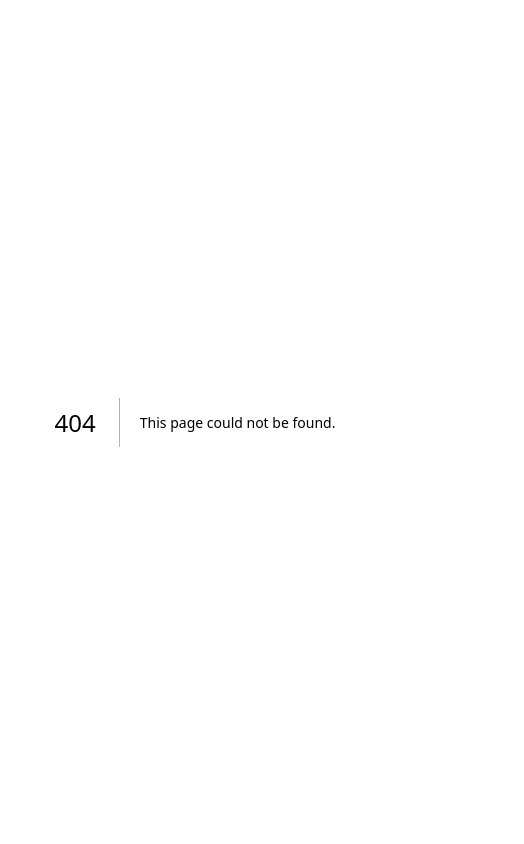
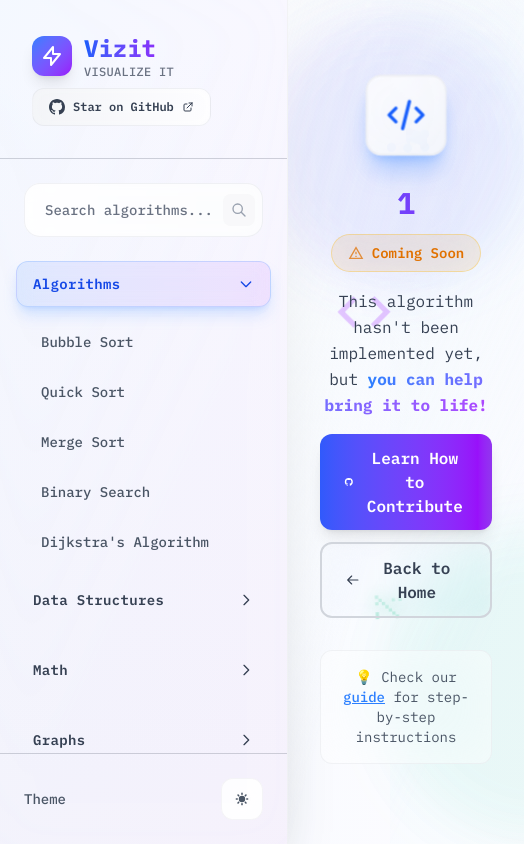
Before and after one commit to masabinhok/vizit, a Next.js app: page /algorithm/1 in a window 390 px wide. Before the commit this address had no page. Shown: the whole page, 524 px wide, since content can reach past the window. Built offline with nearby package versions, Linux system fonts and the light colour scheme.

Commit message:
feat: Add Algorithm Not Implemented page with animations and responsive design

```diff
--- /dev/null
+++ b/app/algorithm/[id]/page.tsx
@@ -0,0 +1,160 @@
+'use client';
+
+import { useParams, useRouter } from 'next/navigation';
+import { useTheme } from '../../../contexts/ThemeContext';
+import { ALGORITHM_NAME_MAP } from '../../../constants/algorithms';
+
+export default function AlgorithmNotImplementedPage() {
+  const params = useParams();
+  const router = useRouter();
+  const algorithmId = params.id as string;
+  const { resolvedTheme } = useTheme();
+  const isDarkMode = resolvedTheme === 'dark';
+
+  const algorithmName = ALGORITHM_NAME_MAP[algorithmId] || algorithmId.split('-').map(word =>
+    word.charAt(0).toUpperCase() + word.slice(1)
+  ).join(' ');
+
+  return (
+    <div className={`flex flex-col h-screen ${isDarkMode ? 'bg-gradient-to-br from-slate-900 via-slate-800 to-slate-900' : 'bg-gradient-to-br from-slate-50 via-blue-50/30 to-purple-50/30'} transition-all duration-500 relative overflow-hidden`}>
+      {/* Ambient background elements */}
+      <div className="absolute inset-0 overflow-hidden pointer-events-none">
+        <div className="absolute top-0 -left-4 w-72 h-72 bg-blue-400/10 rounded-full mix-blend-multiply filter blur-xl opacity-70 animate-blob" />
+        <div className="absolute top-0 -right-4 w-72 h-72 bg-purple-400/10 rounded-full mix-blend-multiply filter blur-xl opacity-70 animate-blob animation-delay-2000" />
+        <div className="absolute -bottom-8 left-20 w-72 h-72 bg-emerald-400/10 rounded-full mix-blend-multiply filter blur-xl opacity-70 animate-blob animation-delay-4000" />
+
+        {/* Floating Algorithm Icons - Playful */}
+        <div className={`absolute top-32 left-24 w-12 h-12 ${isDarkMode ? 'text-blue-400/40' : 'text-blue-500/30'} animate-float-slow`}>
+          <svg fill="currentColor" viewBox="0 0 24 24">
+            <path d="M12,2A2,2 0 0,1 14,4C14,4.74 13.6,5.39 13,5.73V7.29C13,7.29 13,7.29 13,7.29L18.42,9.09C18.72,8.43 19.46,8 20.3,8A2.3,2.3 0 0,1 22.6,10.3C22.6,11.13 22.17,11.86 21.5,12.17V14.83C22.17,15.14 22.6,15.87 22.6,16.7A2.3,2.3 0 0,1 20.3,19A2.3,2.3 0 0,1 18,16.7C18,16.32 18.12,15.97 18.31,15.68L13,13.91V15.5C13.6,15.84 14,16.49 14,17.22A2.22,2.22 0 0,1 11.78,19.44A2.22,2.22 0 0,1 9.56,17.22A2.22,2.22 0 0,1 11.78,15C11.78,15 11.78,15 11.78,15L11,13.91L5.69,15.68C5.88,15.97 6,16.32 6,16.7A2.3,2.3 0 0,1 3.7,19A2.3,2.3 0 0,1 1.4,16.7A2.3,2.3 0 0,1 3.7,14.4C4.54,14.4 5.28,14.83 5.58,15.49L11,13.69V7.29C10.4,6.95 10,6.3 10,5.57A2,2 0 0,1 12,3.57A2,2 0 0,1 14,5.57C14,5.57 14,5.57 14,5.57L12,2Z"/>
+          </svg>
+        </div>
+
+        <div className={`absolute top-1/3 right-32 w-16 h-16 ${isDarkMode ? 'text-purple-400/40' : 'text-purple-500/30'} animate-float-medium`}>
+          <svg fill="currentColor" viewBox="0 0 24 24">
+            <path d="M14.6,16.6L19.2,12L14.6,7.4L16,6L22,12L16,18L14.6,16.6M9.4,16.6L8,18L2,12L8,6L9.4,7.4L4.8,12L9.4,16.6Z"/>
+          </svg>
+        </div>
+
+        <div className={`absolute bottom-1/4 left-1/3 w-10 h-10 ${isDarkMode ? 'text-emerald-400/40' : 'text-emerald-500/30'} animate-float-fast`}>
+          <svg fill="currentColor" viewBox="0 0 24 24">
+            <path d="M9,7V9H7V7H9M11,11H9V9H11V11M13,13H11V11H13V13M15,15H13V13H15V15M17,17H15V15H17V17M17,7V9H15V7H17M7,11H5V9H7V11M7,17H5V15H7V17M19,17V19H17V17H19M19,7H21V9H19V7M5,19V17H7V19H5M5,7V5H7V7H5Z"/>
+          </svg>
+        </div>
+      </div>
+
+      {/* Main Content */}
+      <main className="flex-1 flex items-center justify-center relative p-8">
+        <div className="max-w-xl mx-auto text-center animate-in fade-in slide-in-from-bottom-8 duration-1000">
+          {/* Animated Icon */}
+          <div className="relative mb-6 inline-block">
+            <div className={`w-20 h-20 rounded-2xl mx-auto flex items-center justify-center backdrop-blur-xl border-2 shadow-xl ${
+              isDarkMode
+                ? 'bg-gradient-to-br from-slate-800/60 to-slate-700/60 border-slate-600/50 shadow-blue-500/20'
+                : 'bg-gradient-to-br from-white/80 to-gray-50/80 border-gray-200/50 shadow-blue-500/30'
+            } animate-bounce-slow`}>
+              <svg
+                className={`w-10 h-10 ${isDarkMode ? 'text-blue-400' : 'text-blue-600'}`}
+                fill="none"
+                stroke="currentColor"
+                viewBox="0 0 24 24"
+              >
+                <path
+                  strokeLinecap="round"
+                  strokeLinejoin="round"
+                  strokeWidth={2}
+                  d="M10 20l4-16m4 4l4 4-4 4M6 16l-4-4 4-4"
+                />
+              </svg>
+            </div>
+
+            {/* Pulsing rings */}
+            <div className={`absolute inset-0 rounded-2xl ${
+              isDarkMode ? 'bg-blue-500/20' : 'bg-blue-500/10'
+            } animate-ping-slow`} />
+          </div>
+
+          {/* Main Message */}
+          <h1 className={`text-3xl md:text-4xl font-bold mb-3 leading-tight ${
+            isDarkMode
+              ? 'text-transparent bg-clip-text bg-gradient-to-r from-blue-400 via-purple-400 to-emerald-400'
+              : 'text-transparent bg-clip-text bg-gradient-to-r from-blue-600 via-purple-600 to-emerald-600'
+          } animate-gradient-x`}>
+            {algorithmName}
+          </h1>
+
+          <div className={`inline-flex items-center gap-2 px-4 py-2 rounded-full backdrop-blur-md border mb-4 ${
+            isDarkMode
+              ? 'bg-amber-500/10 border-amber-400/30 text-amber-300'
+              : 'bg-amber-500/10 border-amber-400/30 text-amber-600'
+          }`}>
+            <svg className="w-4 h-4 animate-pulse" fill="currentColor" viewBox="0 0 24 24">
+              <path d="M12,2L1,21H23M12,6L19.53,19H4.47M11,10V14H13V10M11,16V18H13V16"/>
+            </svg>
+            <span className="font-semibold text-sm">Coming Soon</span>
+          </div>
+
+          <p className={`text-base md:text-lg mb-4 leading-relaxed ${
+            isDarkMode ? 'text-slate-300' : 'text-gray-700'
+          }`}>
+            This algorithm hasn't been implemented yet, but{' '}
+            <span className="font-bold text-transparent bg-clip-text bg-gradient-to-r from-blue-500 to-purple-500">
+              you can help bring it to life!
+            </span>
+          </p>
+
+          {/* Action Buttons */}
+          <div className="flex flex-col sm:flex-row gap-3 justify-center items-center mb-8">
+            <a
+              href="https://github.com/masabinhok/vizit/blob/main/docs/ADDING_ALGORITHMS.md"
+              target="_blank"
+              rel="noopener noreferrer"
+              className="group px-6 py-3 bg-gradient-to-r from-blue-600 via-purple-600 to-emerald-600 text-white font-semibold rounded-xl shadow-lg hover:shadow-blue-500/30 transition-all duration-300 ease-out hover:scale-105 hover:-translate-y-0.5 animate-gradient-x"
+            >
+              <div className="flex items-center gap-2">
+                <svg className="w-5 h-5" fill="currentColor" viewBox="0 0 24 24">
+                  <path d="M12,2A10,10 0 0,0 2,12C2,16.42 4.87,20.17 8.84,21.5C9.34,21.58 9.5,21.27 9.5,21C9.5,20.77 9.5,20.14 9.5,19.31C6.73,19.91 6.14,17.97 6.14,17.97C5.68,16.81 5.03,16.5 5.03,16.5C4.12,15.88 5.1,15.9 5.1,15.9C6.1,15.97 6.63,16.93 6.63,16.93C7.5,18.45 8.97,18 9.54,17.76C9.63,17.11 9.89,16.67 10.17,16.42C7.95,16.17 5.62,15.31 5.62,11.5C5.62,10.39 6,9.5 6.65,8.79C6.55,8.54 6.2,7.5 6.75,6.15C6.75,6.15 7.59,5.88 9.5,7.17C10.29,6.95 11.15,6.84 12,6.84C12.85,6.84 13.71,6.95 14.5,7.17C16.41,5.88 17.25,6.15 17.25,6.15C17.8,7.5 17.45,8.54 17.35,8.79C18,9.5 18.38,10.39 18.38,11.5C18.38,15.32 16.04,16.16 13.81,16.41C14.17,16.72 14.5,17.33 14.5,18.26C14.5,19.6 14.5,20.68 14.5,21C14.5,21.27 14.66,21.59 15.17,21.5C19.14,20.16 22,16.42 22,12A10,10 0 0,0 12,2Z"/>
+                </svg>
+                <span>Learn How to Contribute</span>
+              </div>
+            </a>
+
+            <button
+              onClick={() => router.push('/')}
+              className={`px-6 py-3 rounded-xl font-semibold border-2 transition-all duration-300 ease-out hover:scale-105 hover:-translate-y-0.5 backdrop-blur-sm ${
+                isDarkMode
+                  ? 'border-slate-600 text-slate-300 hover:bg-slate-800/50 hover:border-slate-400'
+                  : 'border-gray-300 text-gray-700 hover:bg-white/80 hover:border-gray-400'
+              }`}
+            >
+              <div className="flex items-center gap-2">
+                <svg className="w-4 h-4" fill="none" stroke="currentColor" viewBox="0 0 24 24">
+                  <path strokeLinecap="round" strokeLinejoin="round" strokeWidth={2} d="M10 19l-7-7m0 0l7-7m-7 7h18" />
+                </svg>
+                <span>Back to Home</span>
+              </div>
+            </button>
+          </div>
+
+          {/* Simple info footer */}
+          <div className={`mt-8 p-4 rounded-xl backdrop-blur-xl border text-sm ${
+            isDarkMode
+              ? 'bg-slate-800/30 border-slate-700/50 text-slate-400'
+              : 'bg-white/50 border-gray-200/50 text-gray-600'
+          }`}>
+            💡 Check our{' '}
+            <a
+              href="https://github.com/masabinhok/vizit/blob/main/docs/ADDING_ALGORITHMS.md"
+              target="_blank"
+              rel="noopener noreferrer"
+              className="text-blue-500 hover:text-blue-400 underline font-medium"
+            >
+              guide
+            </a>
+            {' '}for step-by-step instructions
+          </div>
+        </div>
+      </main>
+    </div>
+  );
+}
--- a/app/globals.css
+++ b/app/globals.css
@@ -184,6 +184,40 @@
   animation: bounce-subtle 0.6s ease-in-out;
 }
 
+/* Slow bounce animation for playful icons */
+@keyframes bounce-slow {
+  0%, 100% {
+    transform: translateY(0) scale(1);
+  }
+  50% {
+    transform: translateY(-20px) scale(1.05);
+  }
+}
+
+.animate-bounce-slow {
+  animation: bounce-slow 3s ease-in-out infinite;
+}
+
+/* Ping animation for attention */
+@keyframes ping-slow {
+  0% {
+    transform: scale(1);
+    opacity: 1;
+  }
+  75%, 100% {
+    transform: scale(1.5);
+    opacity: 0;
+  }
+}
+
+.animate-ping-slow {
+  animation: ping-slow 2s cubic-bezier(0, 0, 0.2, 1) infinite;
+}
+
+.animation-delay-1000 {
+  animation-delay: 1s;
+}
+
 /* Custom scrollbar for premium feel */
 ::-webkit-scrollbar {
   width: 6px;
```
